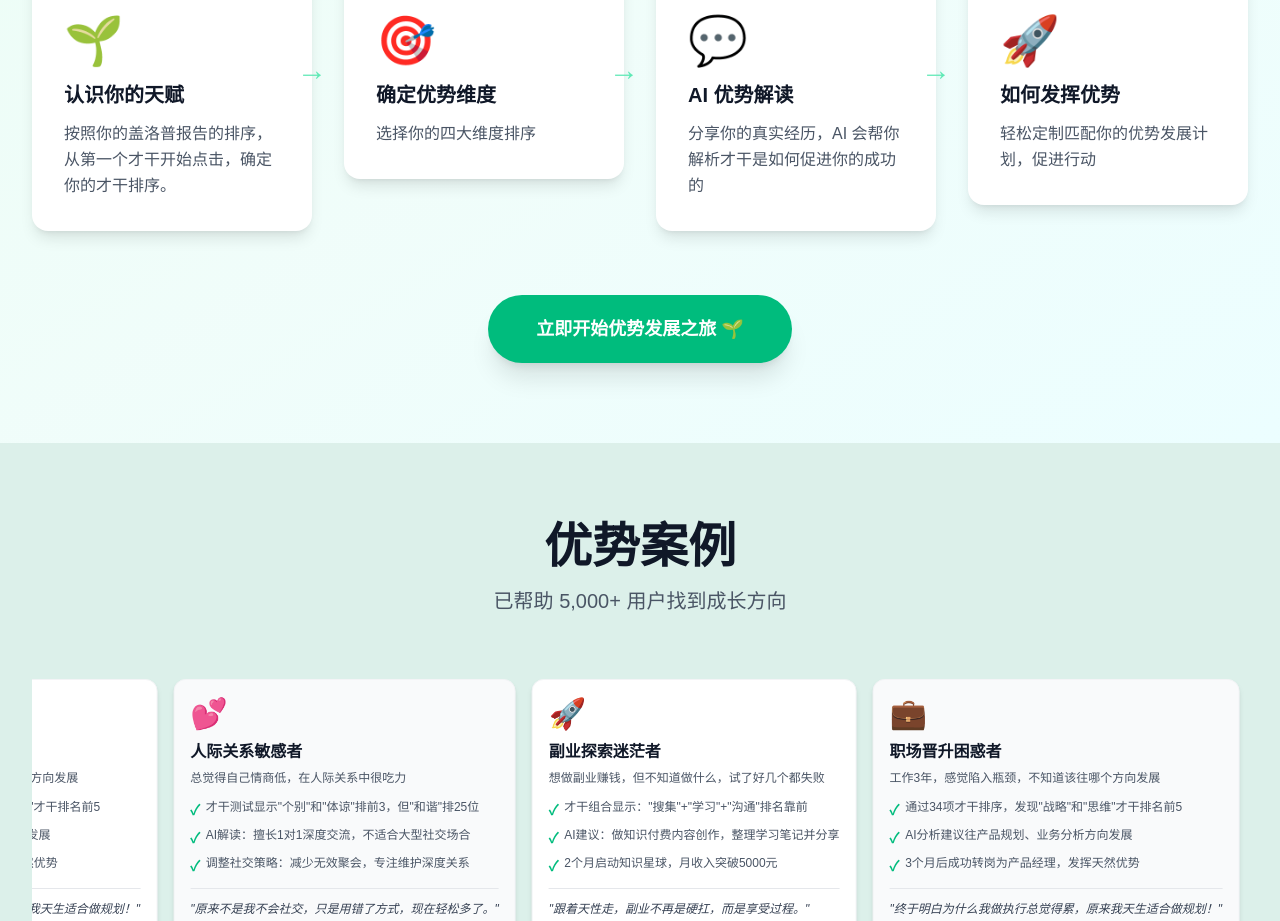
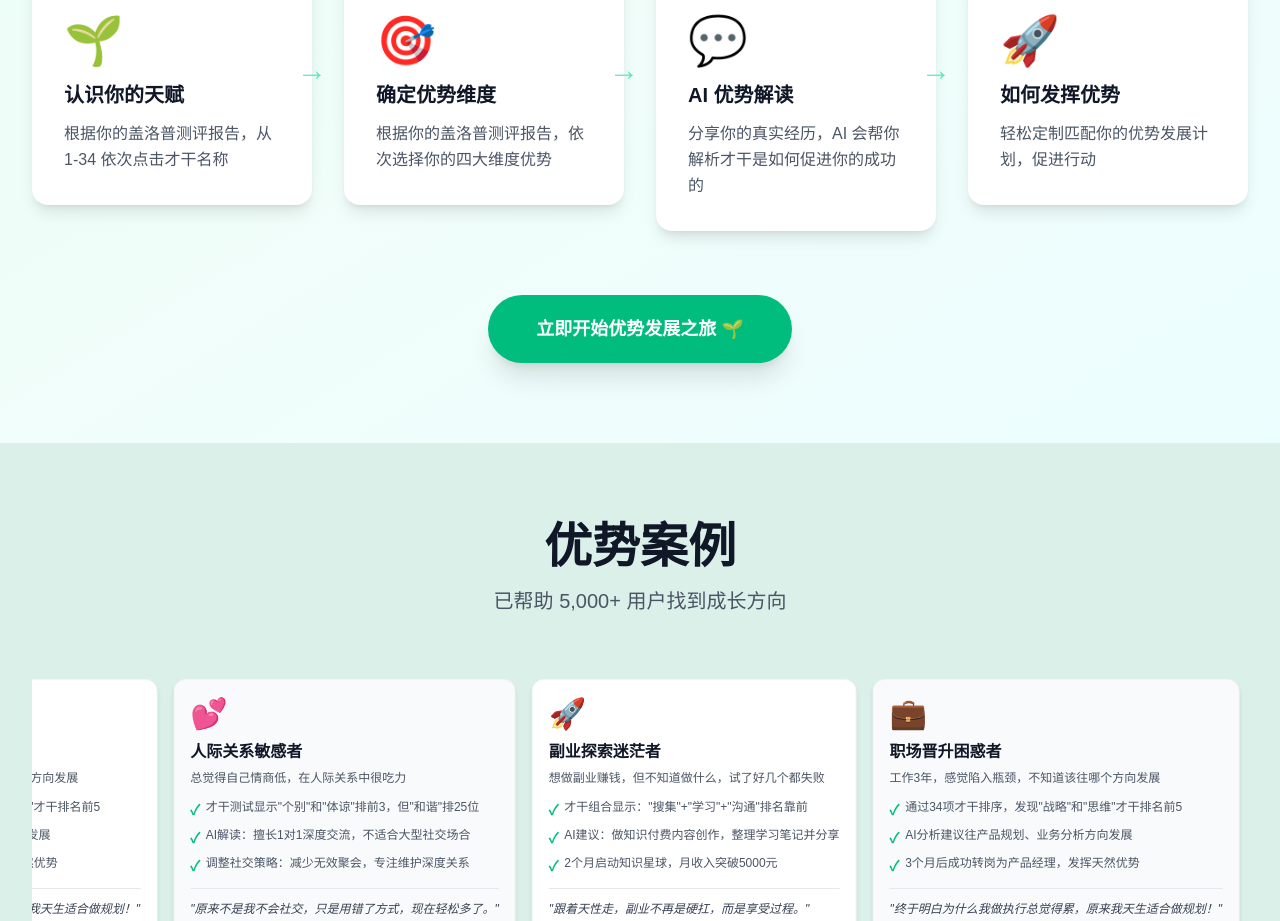
Before and after one commit to nameiduoduo/strength_tree, a Next.js app: page / in a window 1280 px wide. Shown: the part 1980-2901 px from the top of the page. Built offline with nearby package versions, Linux system fonts and the light colour scheme; no server answers.

Commit message:
optimize - landing page how it works section

```diff
--- a/app/page.tsx
+++ b/app/page.tsx
@@ -129,13 +129,13 @@ export default function Home() {
     {
       step: '01',
       title: '认识你的天赋',
-      description: '按照你的盖洛普报告的排序，从第一个才干开始点击，确定你的才干排序。',
+      description: '根据你的盖洛普测评报告，从 1-34 依次点击才干名称',
       icon: '🌱'
     },
     {
       step: '02',
       title: '确定优势维度',
-      description: '选择你的四大维度排序',
+      description: '根据你的盖洛普测评报告，依次选择你的四大维度优势',
       icon: '🎯'
     },
     {
```
